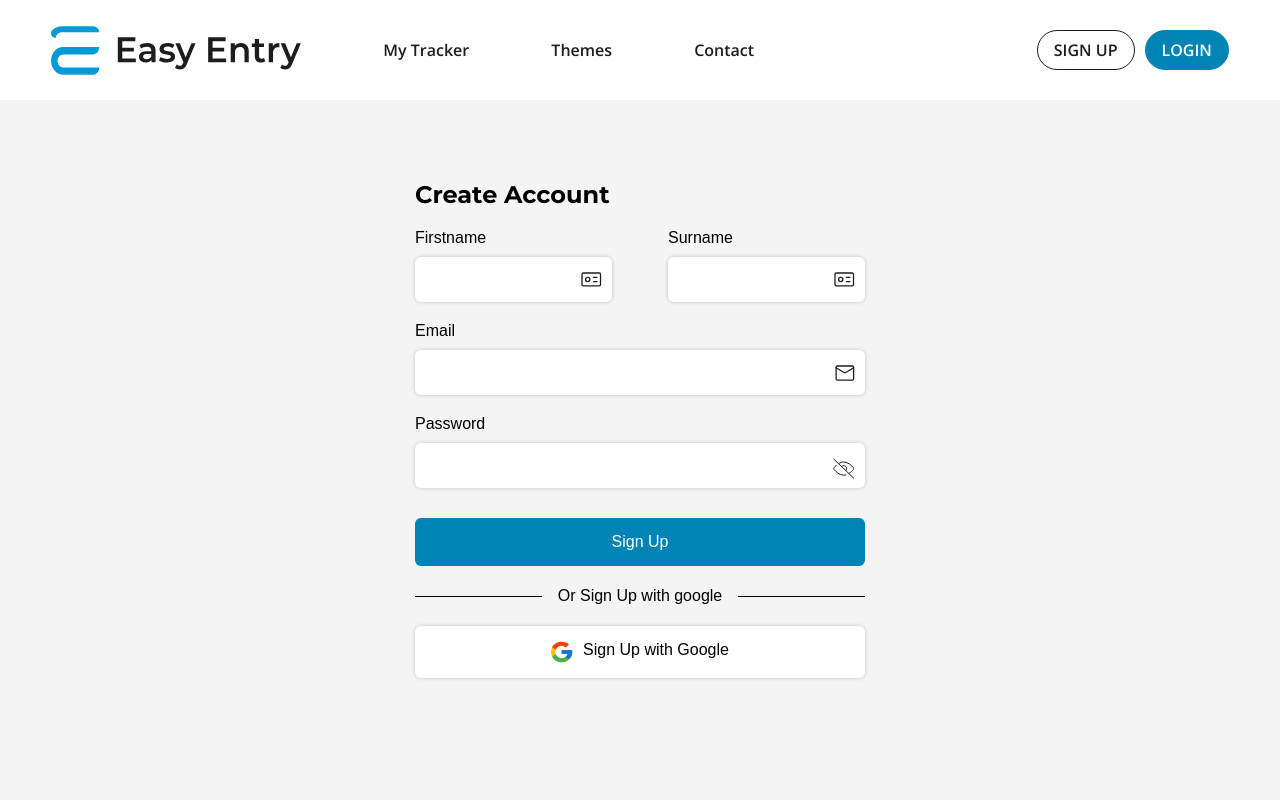
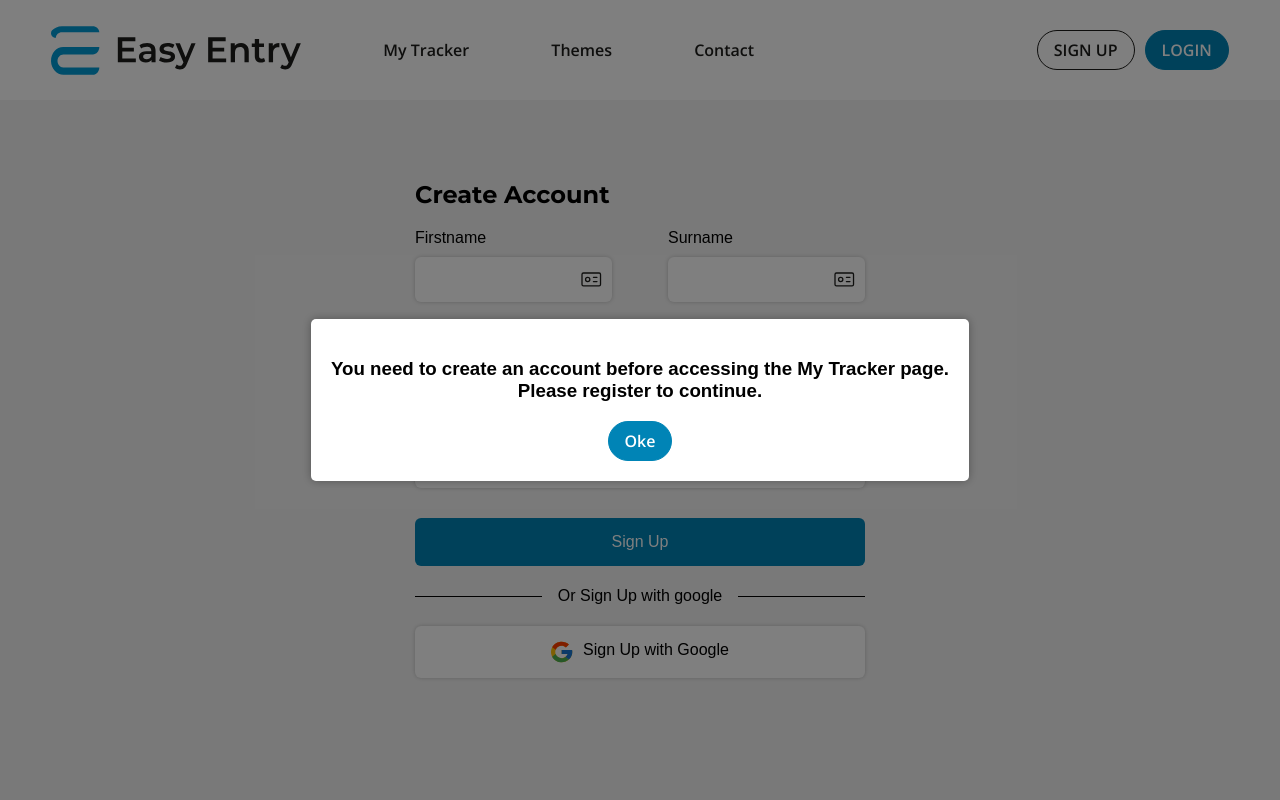
Before and after one commit to Bakbak24/easy-entry, a PHP site: the page made by register.php in a window 1280 px wide. Run offline with PHP 8.4, Linux system fonts and the light colour scheme.

Commit message:
Added tracker.php

```diff
--- a/css/style.css
+++ b/css/style.css
@@ -701,6 +701,51 @@ footer p {
   height: auto !important;
 }
 
+.popup {
+  display: flex;
+  justify-content: center;
+  align-items: center;
+  position: fixed;
+  top: 0;
+  left: 0;
+  width: 100%;
+  height: 100%;
+  background-color: rgba(0, 0, 0, 0.5); /* Semi-transparent background */
+  z-index: 9999; /* Ensure it's on top of other content */
+  transition: opacity 0.3s ease;
+}
+
+.popup-content {
+  background-color: white;
+  padding: 20px;
+  border-radius: 5px;
+  box-shadow: 0 0 10px rgba(0, 0, 0, 0.3); /* Drop shadow */
+  text-align: center;
+}
+.popup-content button{
+  border: 1px solid var(--blue-color);
+  background-color: var(--blue-color);
+  color: var(--white-color);
+  padding: var(--button-padding);
+  border-radius: var(--button-border-radius);
+  font-size: var(--body-size);
+  font-family: var(--body-font);
+  font-weight: 600;
+  cursor: pointer;
+
+}
+
+.close {
+  position: absolute;
+  top: 10px;
+  right: 10px;
+  cursor: pointer;
+  font-size: 20px;
+}
+
+.close:hover {
+  color: red;
+}
 
 #ctc-section #ctc-details {
   background: var(--white-color);
--- a/nav.php
+++ b/nav.php
@@ -9,7 +9,7 @@
            </a>
            <div id="menu">
                <ul id="menu-list">
-                   <li><a href="#my-tracker">My Tracker</a></li>
+                   <li><a href="tracker.php">My Tracker</a></li>
                    <li><a href="#themes-section">Themes</a></li>
                    <li><a href="contact.php">Contact</a></li>
                </ul>
@@ -39,7 +39,7 @@
    <div id="side-menu" class="hide-nav">
        <div id="side-menu-links">
            <ul id="menu-list">
-               <li><a href="#my-tracker">My Tracker</a></li>
+               <li><a href="tracker.php">My Tracker</a></li>
                <li><a href="#themes-section">Themes</a></li>
                <li><a href="contact.php">Contact</a></li>
            </ul>
--- a/register.php
+++ b/register.php
@@ -1,5 +1,6 @@
 <?php
 include_once(__DIR__ . "/classes/User.php");
+
 
 if (!empty($_POST)) {
     try {
@@ -38,6 +39,12 @@ if (!empty($_POST)) {
 
 <body>
     <?php include_once 'nav.php'; ?>
+    <div class="popup" id="popup">
+        <div class="popup-content">
+            <p><?php echo $_GET['message']; ?></p>
+            <button onclick="closePopup()">Oke</button>
+        </div>
+    </div>
     <div class="content-register">
         <h2>Create Account</h2>
         <div class="content-register-form">
@@ -75,6 +82,11 @@ if (!empty($_POST)) {
             </form>
         </div>
     </div>
+    <script>
+        function closePopup() {
+            document.getElementById('popup').style.display = 'none';
+        }
+    </script>
 </body>
 <script src="javascript/script.js">
 </script>
```
Also changed, not shown: tracker.php (added, +11 -0 lines).
